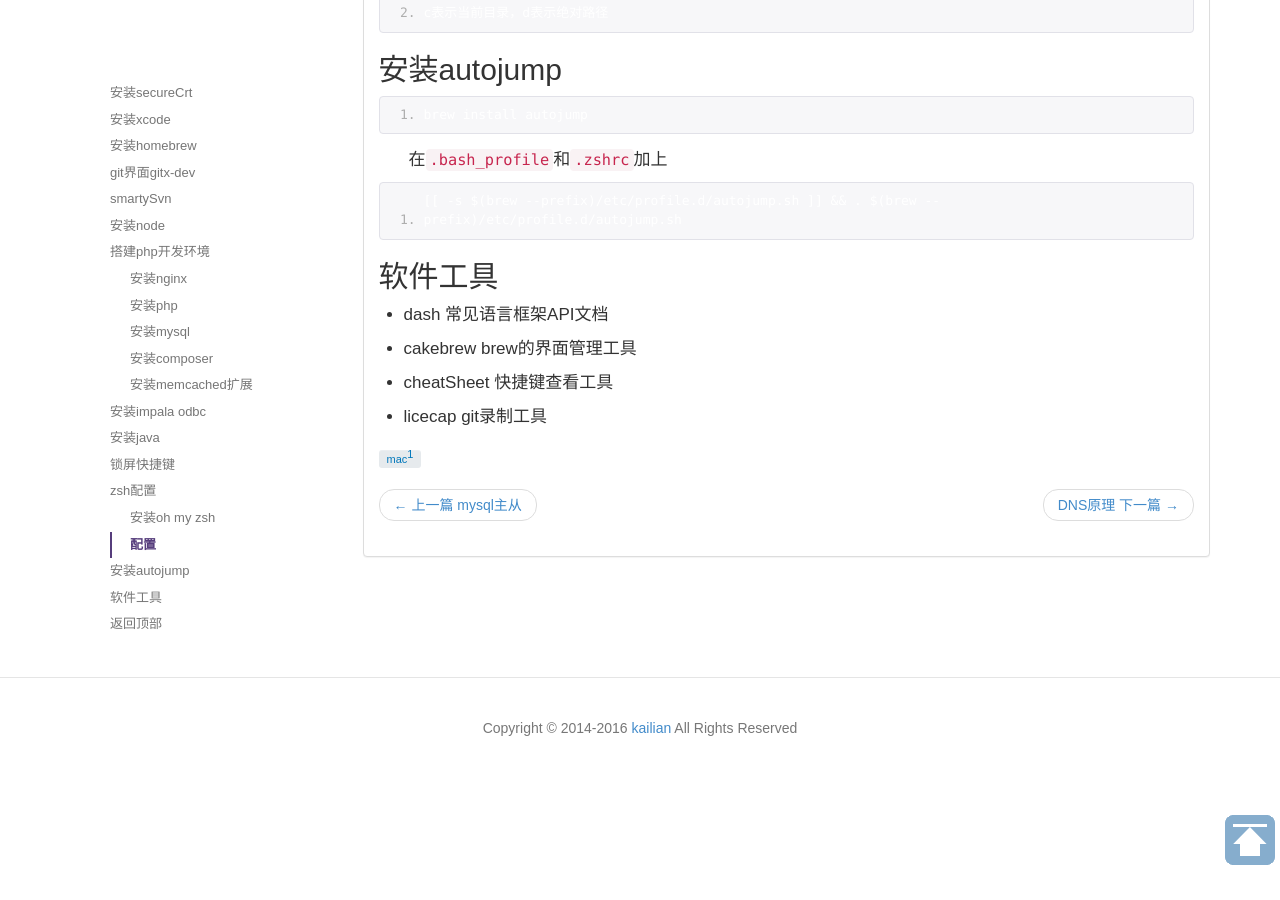
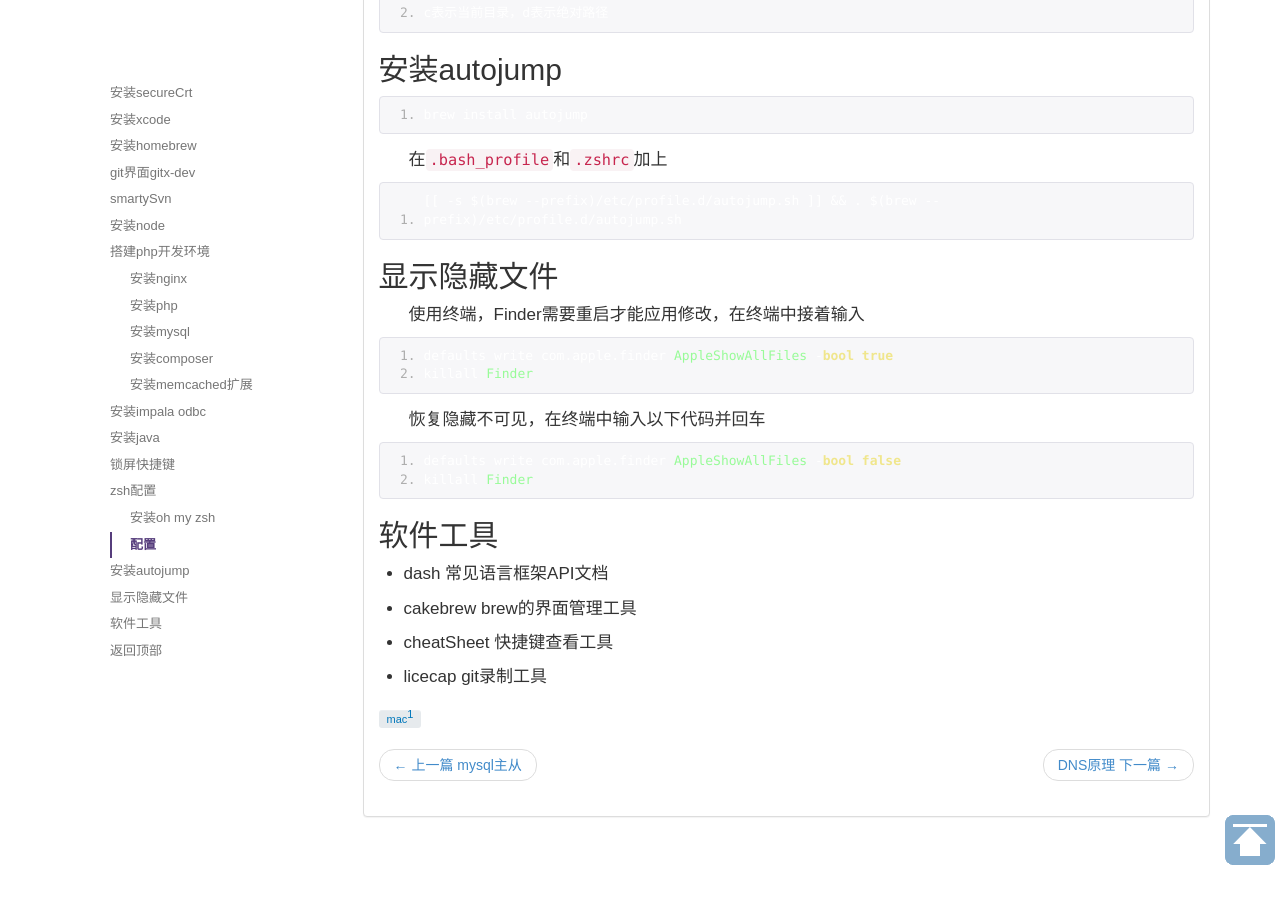
Before and after one commit to kailian/kailian.github.io, a Jekyll site: the page built from _posts/2016-07-13-mac-dev.md, in a window 1280 px wide and 900 px high, scrolled down 4620 px. Built offline with Jekyll 4.4.1, drawn with Linux system fonts in a browser that asks for light colours; comment, search, counter and statistics services are not loaded.

Commit message:
【开发】增加隐藏文件

````diff
--- a/_posts/2016-07-13-mac-dev.md
+++ b/_posts/2016-07-13-mac-dev.md
@@ -281,6 +281,22 @@ brew install autojump
 [[ -s $(brew --prefix)/etc/profile.d/autojump.sh ]] && . $(brew --prefix)/etc/profile.d/autojump.sh
 ```
 
+## 显示隐藏文件
+
+使用终端，Finder需要重启才能应用修改，在终端中接着输入
+
+```
+defaults write com.apple.finder AppleShowAllFiles -bool true
+killall Finder
+```
+
+恢复隐藏不可见，在终端中输入以下代码并回车
+
+```
+defaults write com.apple.finder AppleShowAllFiles -bool false
+killall Finder
+```
+
 ## 软件工具
 
 - dash 常见语言框架API文档
````
